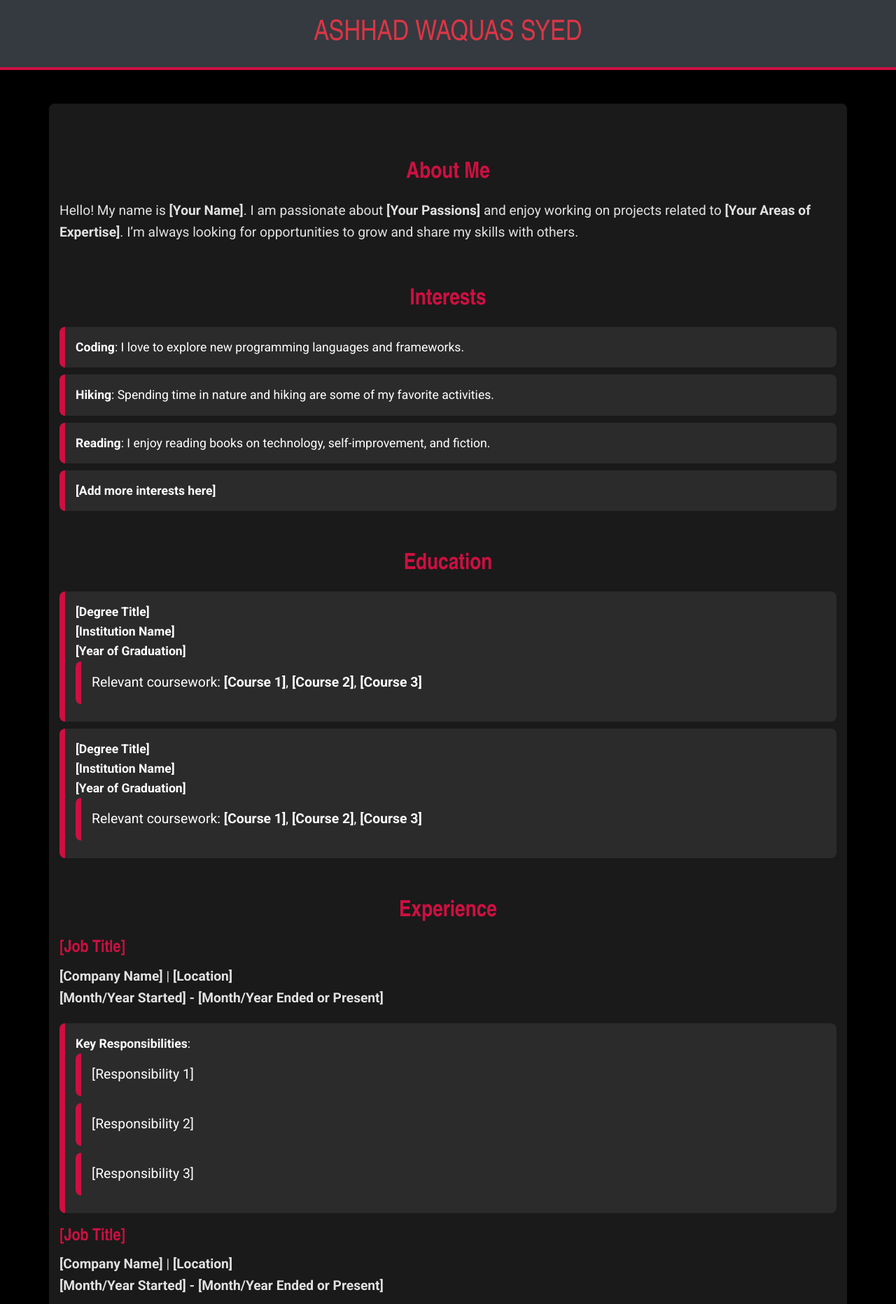
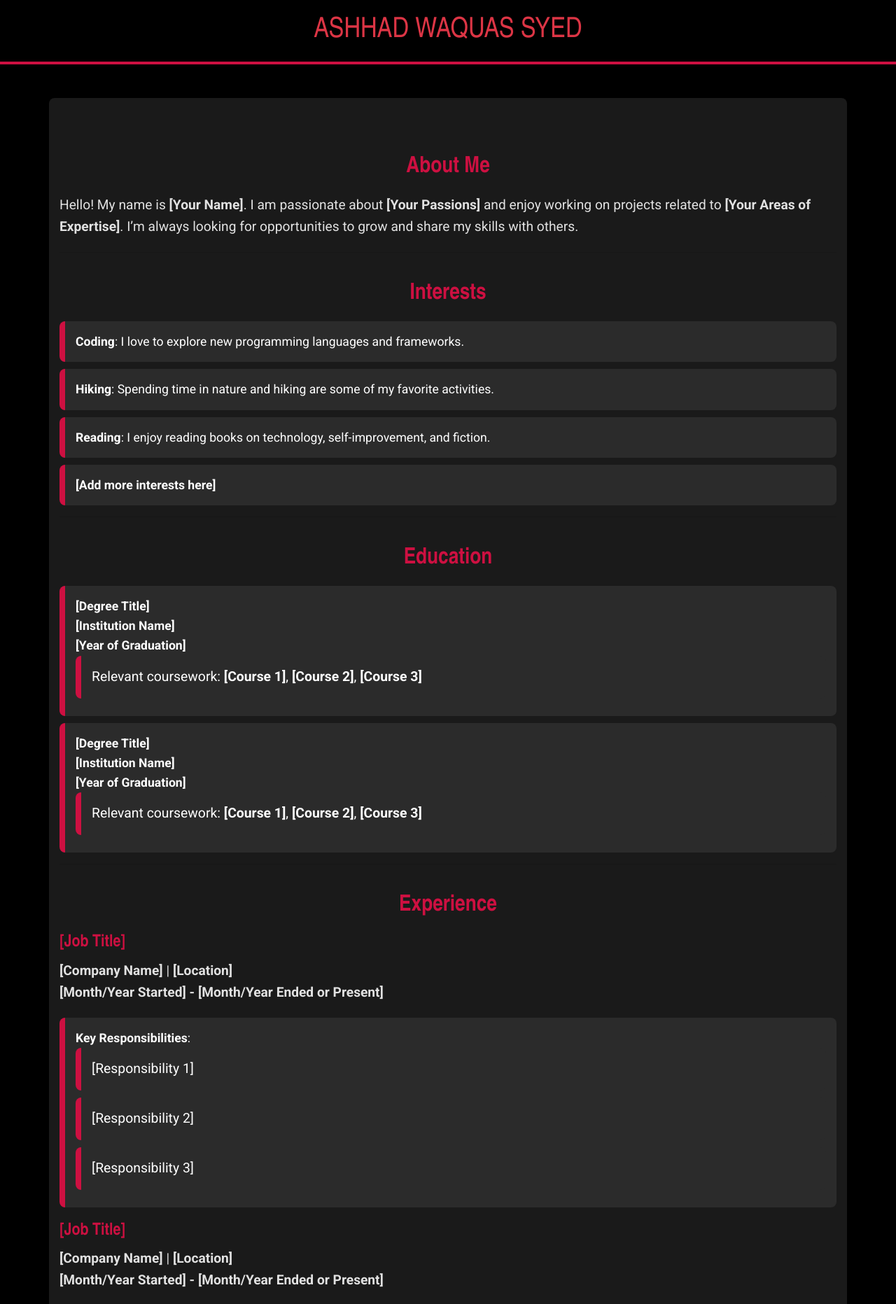
Before and after one commit to waquas9248/waquas9248.github.io, a Jekyll site: the page built from index.markdown, in a window 1280 px wide. Shown: the top 1863 px of the page at 70% size. Built offline with Jekyll 4.4.1, drawn with Linux system fonts in a browser that asks for light colours; nearby versions of some CDN libraries.

Commit message:
new style

```diff
--- a/404.html
+++ b/404.html
@@ -1,6 +1,6 @@
 ---
 permalink: /404.html
-layout: default
+layout: page
 ---
 
 <style type="text/css" media="screen">
--- a/_layouts/page.html
+++ b/_layouts/page.html
@@ -10,7 +10,7 @@
 </head>
 <body>
     <!-- Header with black background and red highlights -->
-    <header class="bg-dark text-white p-4">
+    <header>
         <div class="container">
             <h1 class="text-uppercase text-danger">{{ site.title }}</h1>
         </div>
@@ -23,7 +23,7 @@
     </main>
 
     <!-- Footer with black background and red highlights -->
-    <footer class="bg-dark text-white text-center p-3">
+    <footer>
         <p>© {{ site.title }} {{ site.time | date: "%Y" }}</p>
     </footer>
 
```
